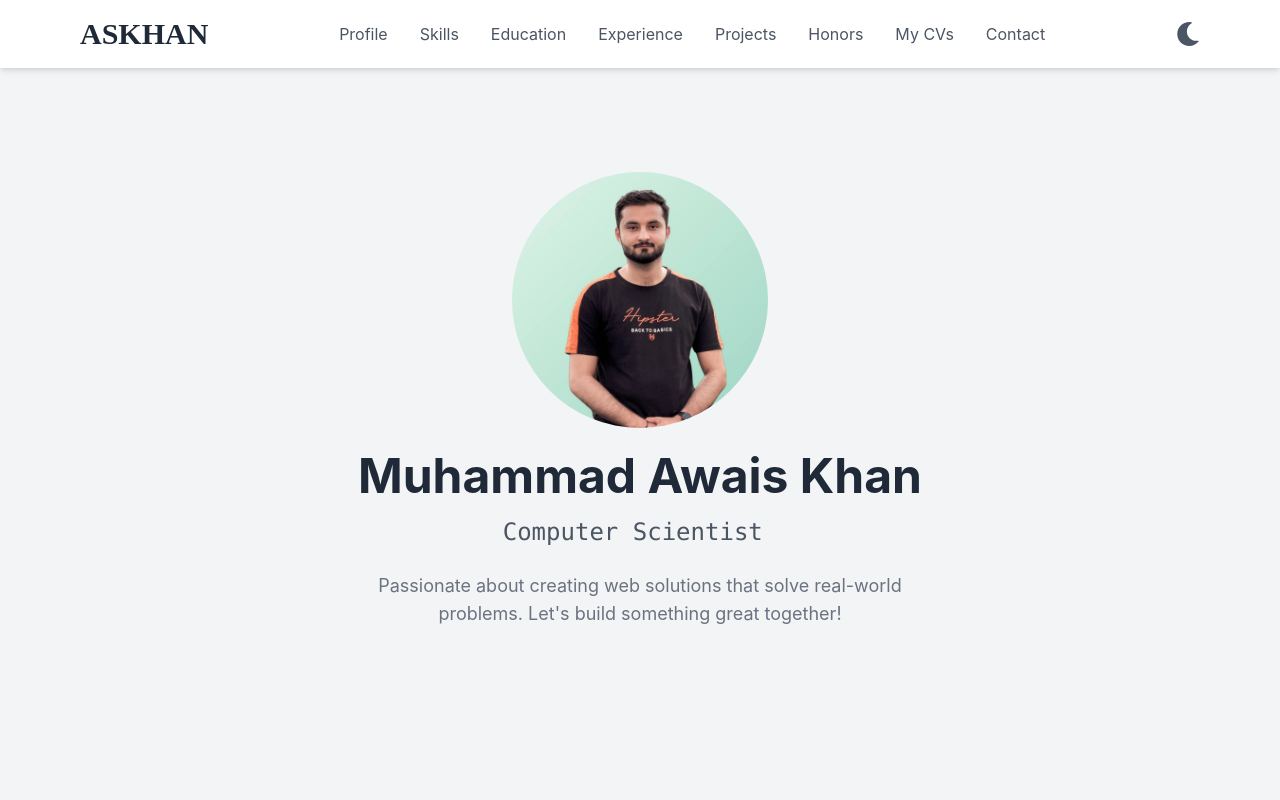
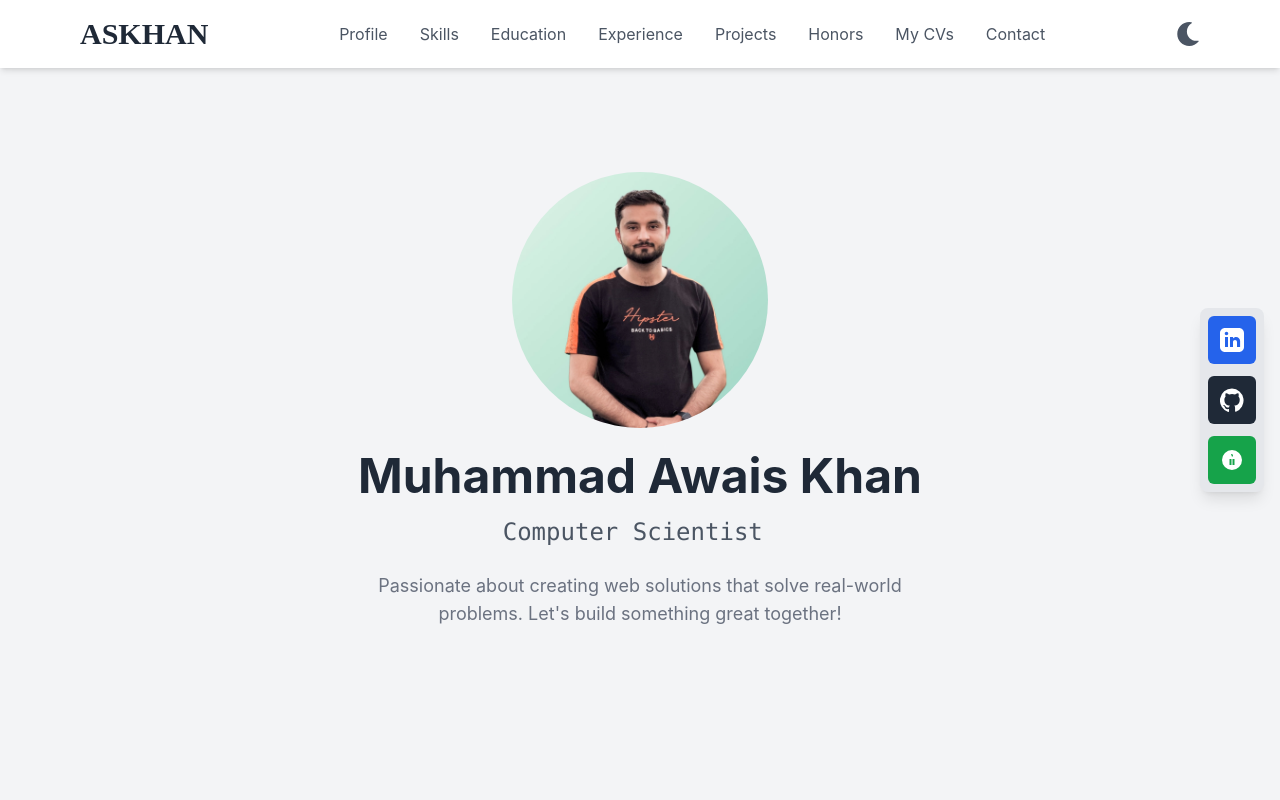
Before and after one commit to askhan963/my-portfolio-website, a Next.js app: page / in a window 1280 px wide. Shown: the top 800 px of the page. Built offline with nearby package versions, Linux system fonts and the light colour scheme.

Commit message:
Added ContactMe

```diff
--- /dev/null
+++ b/src/app/components/ContactMe.tsx
@@ -0,0 +1,61 @@
+import React from "react";
+
+const ContactMe: React.FC = () => {
+  return (
+    <div className="fixed right-4 top-1/2 transform -translate-y-1/2 z-50 bg-gray-200 dark:bg-gray-800 shadow-lg rounded-lg p-2 space-y-3 hidden sm:block">
+      <a
+        href="https://www.linkedin.com/in/your-profile"
+        target="_blank"
+        rel="noopener noreferrer"
+        className="flex items-center justify-center w-12 h-12 bg-blue-600 text-white rounded-md hover:bg-blue-700 transition"
+        title="LinkedIn"
+      >
+        <svg
+          xmlns="http://www.w3.org/2000/svg"
+          fill="currentColor"
+          className="w-6 h-6"
+          viewBox="0 0 24 24"
+          aria-hidden="true"
+        >
+          <path d="M19 0h-14c-2.76 0-5 2.24-5 5v14c0 2.76 2.24 5 5 5h14c2.76 0 5-2.24 5-5v-14c0-2.76-2.24-5-5-5zm-11 19h-3v-10h3v10zm-1.5-11.71c-.97 0-1.75-.79-1.75-1.75s.79-1.75 1.75-1.75c.97 0 1.75.79 1.75 1.75s-.79 1.75-1.75 1.75zm13.5 11.71h-3v-5c0-1.1-.9-2-2-2s-2 .9-2 2v5h-3v-10h3v1.46c.78-.9 1.89-1.46 3.11-1.46 2.21 0 4 1.79 4 4v6z" />
+        </svg>
+      </a>
+      <a
+        href="https://github.com/your-profile"
+        target="_blank"
+        rel="noopener noreferrer"
+        className="flex items-center justify-center w-12 h-12 bg-gray-800 text-white rounded-md hover:bg-gray-900 transition"
+        title="GitHub"
+      >
+        <svg
+          xmlns="http://www.w3.org/2000/svg"
+          fill="currentColor"
+          className="w-6 h-6"
+          viewBox="0 0 24 24"
+          aria-hidden="true"
+        >
+          <path d="M12 .5a12 12 0 00-3.79 23.4c.6.1.82-.26.82-.58v-2.25c-3.34.72-4.04-1.61-4.04-1.61-.55-1.39-1.34-1.76-1.34-1.76-1.09-.74.08-.73.08-.73 1.2.08 1.83 1.23 1.83 1.23 1.08 1.86 2.82 1.32 3.51 1.01.1-.78.42-1.32.76-1.62-2.66-.3-5.46-1.33-5.46-5.93 0-1.31.47-2.39 1.23-3.23-.12-.3-.54-1.51.12-3.15 0 0 1-.32 3.3 1.23a11.46 11.46 0 016.06 0c2.29-1.55 3.29-1.23 3.29-1.23.66 1.64.24 2.85.12 3.15.77.84 1.23 1.92 1.23 3.23 0 4.6-2.8 5.63-5.47 5.93.43.36.82 1.1.82 2.22v3.29c0 .32.22.7.82.58A12 12 0 0012 .5z" />
+        </svg>
+      </a>
+      <a
+        href="https://linktr.ee/your-profile"
+        target="_blank"
+        rel="noopener noreferrer"
+        className="flex items-center justify-center w-12 h-12 bg-green-600 text-white rounded-md hover:bg-green-700 transition"
+        title="Linktree"
+      >
+        <svg
+          xmlns="http://www.w3.org/2000/svg"
+          fill="currentColor"
+          className="w-6 h-6"
+          viewBox="0 0 24 24"
+          aria-hidden="true"
+        >
+          <path d="M12 2a10 10 0 100 20 10 10 0 000-20zm-.5 15h-2v-6h2v6zm3 0h-2v-6h2v6zm-1.5-8c-.83 0-1.5-.67-1.5-1.5S10.67 6 11.5 6s1.5.67 1.5 1.5S12.33 9 11.5 9z" />
+        </svg>
+      </a>
+    </div>
+  );
+};
+
+export default ContactMe;
--- a/src/app/page.tsx
+++ b/src/app/page.tsx
@@ -8,6 +8,7 @@ import Experience from "@/app/components/Experience";
 import MyCVs from "@/app/components/MyCVs";
 import Contact from "@/app/components/Contact";
 import Footer from "./components/Footer";
+import ContactMe from "./components/ContactMe";
 
 export default function Home() {
   return (
@@ -22,6 +23,7 @@ export default function Home() {
       <MyCVs />
       <Contact />
       <Footer />
+      <ContactMe />
     </div>
   );
 }
```
